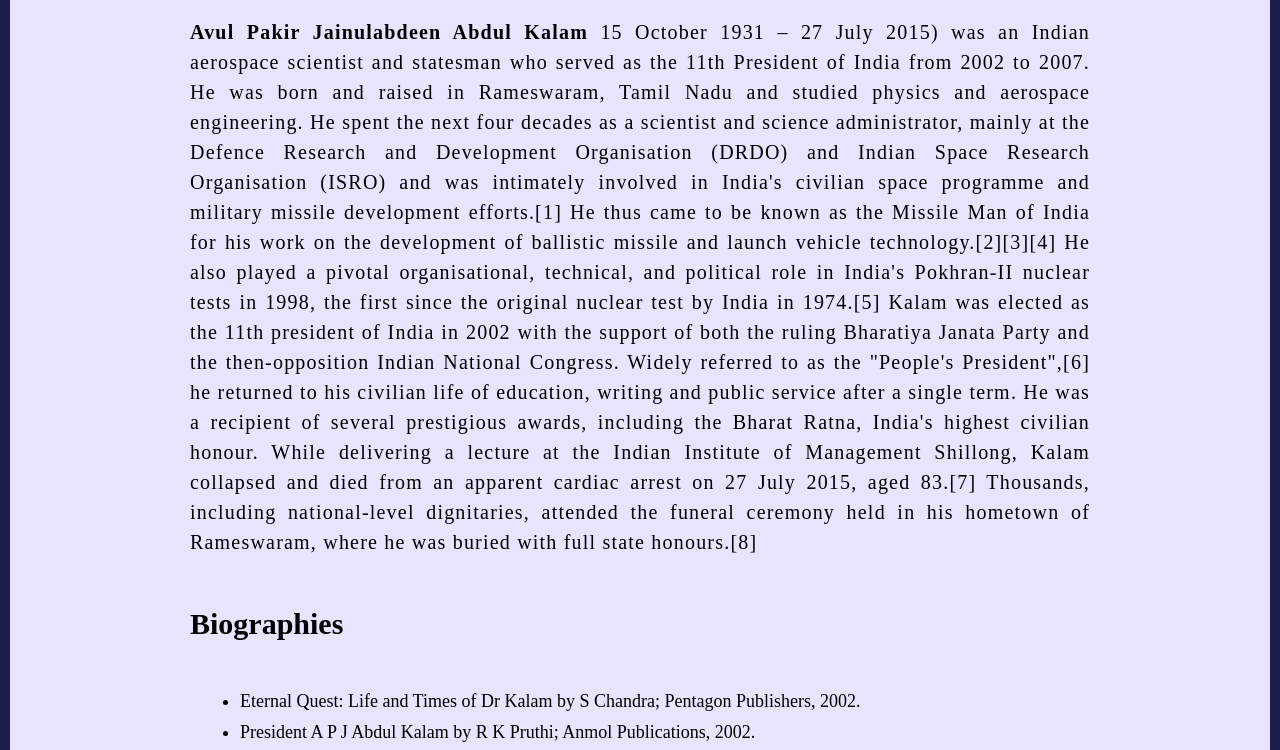
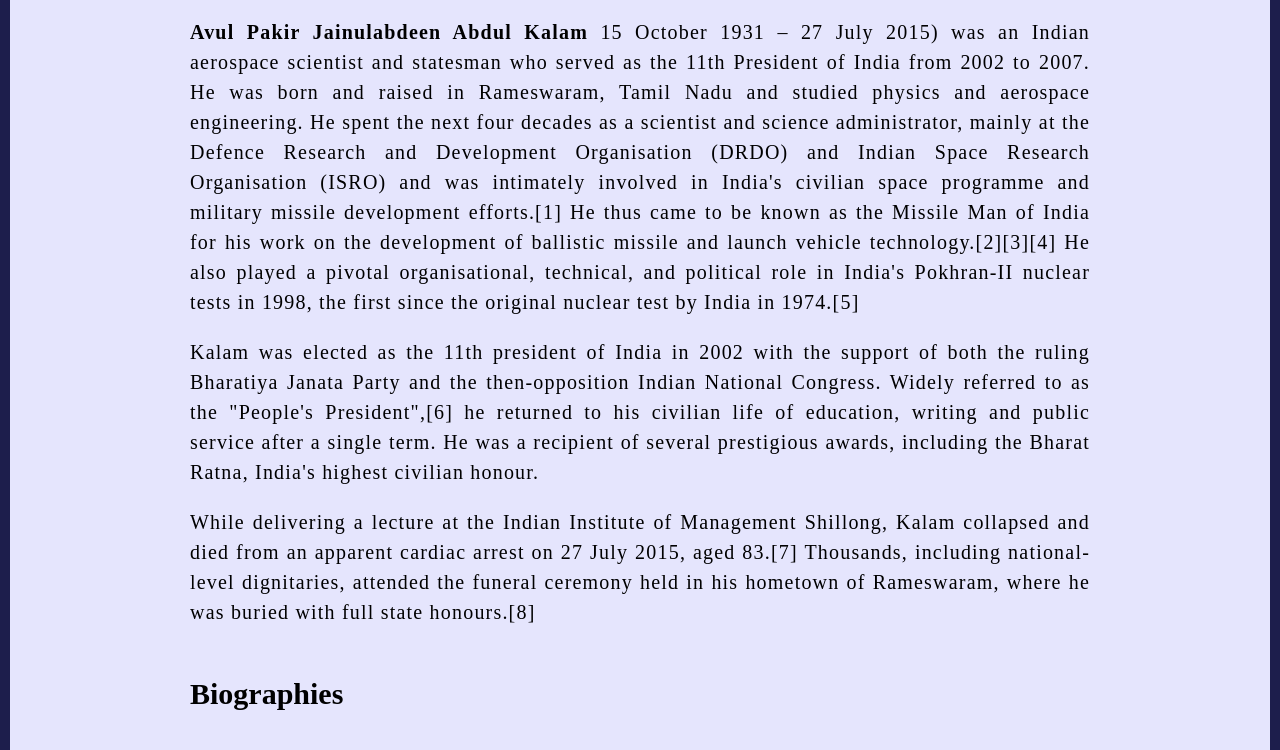
Before and after one commit to Chaitanya-2804/Projects-HTML-CSS-JS, a plain HTML site: page Project-1/index.html in a window 1280 px wide. Shown: the part 602-1352 px from the top of the page. Drawn offline with Linux system fonts and the light colour scheme.

Commit message:
Project-1

```diff
--- a/Project-1/index.html
+++ b/Project-1/index.html
@@ -36,18 +36,18 @@
             technology.[2][3][4] He also played a pivotal organisational,
             technical, and political role in India's Pokhran-II nuclear tests in
             1998, the first since the original nuclear test by India in 1974.[5]
-            Kalam was elected as the 11th president of India in 2002 with the
+            <p>Kalam was elected as the 11th president of India in 2002 with the
             support of both the ruling Bharatiya Janata Party and the
             then-opposition Indian National Congress. Widely referred to as the
             "People's President",[6] he returned to his civilian life of
             education, writing and public service after a single term. He was a
             recipient of several prestigious awards, including the Bharat Ratna,
-            India's highest civilian honour. While delivering a lecture at the
+            India's highest civilian honour.</p> <p>While delivering a lecture at the
             Indian Institute of Management Shillong, Kalam collapsed and died
             from an apparent cardiac arrest on 27 July 2015, aged 83.[7]
             Thousands, including national-level dignitaries, attended the
             funeral ceremony held in his hometown of Rameswaram, where he was
-            buried with full state honours.[8]
+            buried with full state honours.[8]</p>
           </p>
         </section>
         <section class="biography_section">
--- a/Project-1/style.css
+++ b/Project-1/style.css
@@ -51,6 +51,7 @@ padding-left: 0px;
     line-height: 30px;
     letter-spacing: 1.2px;
     text-align: justify;
+    margin-bottom: 20px;
 
 }
 
```
